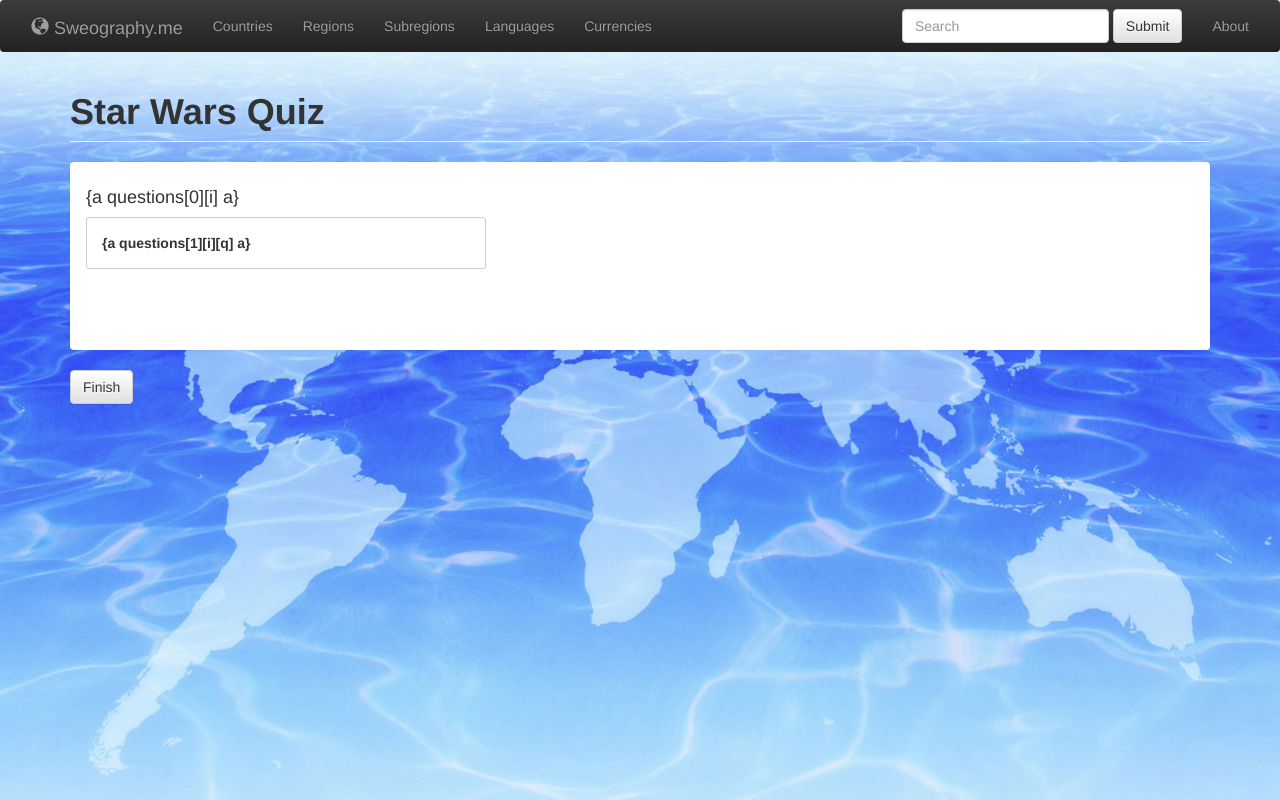
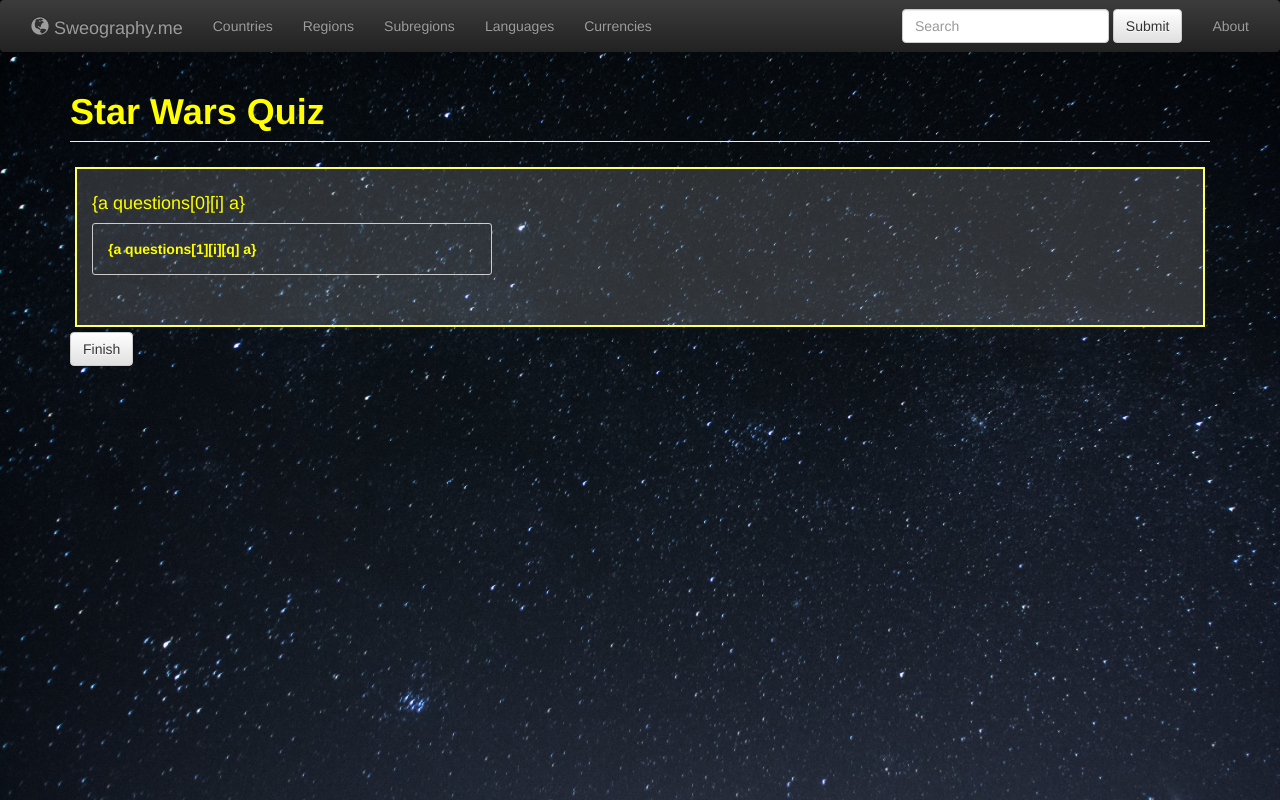
Before and after one commit to asterales/cs373-idb, a Flask app: page /swewarsquiz in a window 1280 px wide. Run offline with Flask 2, Linux system fonts and the light colour scheme; a database or web service that is not in the repository returns one stand-in record (values such as "Sample title"); data that the repository does not hold is empty; parts of the project's set-up code (start-up, migrations or seed data) failed here and were passed over; some libraries are stand-ins or nearby versions.

Commit message:
updated swewars css

```diff
--- /dev/null
+++ b/app/static/css/starwars.css
@@ -0,0 +1,16 @@
+/* css styles here */
+body {
+	background-color: #ddf3ff;
+    background-image: url("../img/starbg.jpg");
+    background-size:cover;
+    background-attachment: fixed;
+    background-repeat: no-repeat;
+    color: yellow;
+}
+
+
+.sw-panel {
+    background-color: rgba(200, 200, 200, 0.2);
+    border: 2px solid#ff6;
+   	margin: 5px;
+}
--- a/app/templates/swewars-quiz.html
+++ b/app/templates/swewars-quiz.html
@@ -6,6 +6,7 @@
 {% endblock %}
 
 {% block content %}
+    <link rel="stylesheet" type="text/css" href="{{ url_for('static', filename='css/starwars.css')}}">
     <script src = "{{ url_for('static', filename = 'js/quiz.js')}}"></script>
     <script>
         var app = angular.module('quizApp', []);
@@ -43,16 +44,14 @@
         <div ng-repeat="i in range(0,9)">
             <div class="row" id="swewars-quiz">
                 <div class="col-xs-12">
-                    <div class="panel">
+                    <div class="sw-panel">
                         <div class="panel-body">
                             <form>
                                 <h4>{a questions[0][i] a}</h4>
                                 <div ng-repeat="q in range(0,3)">
                                     <p><input type="radio" name="question-{a i a}" id="question-{a i a}-{a q a}"/><label id="for-question-{a i a}-{a q a}" for="question-{a i a}-{a q a}">{a questions[1][i][q] a}</label></p>
                                 </div>
-                                <p id="correct-{a i a}" style="color: red">
-                                    <br>
-                                </p>
+                                <p id="correct-{a i a}"/>
                             </form>
                             <br>
                         </div>
```
Also changed, not shown: app/static/img/starbg.jpg (added).
